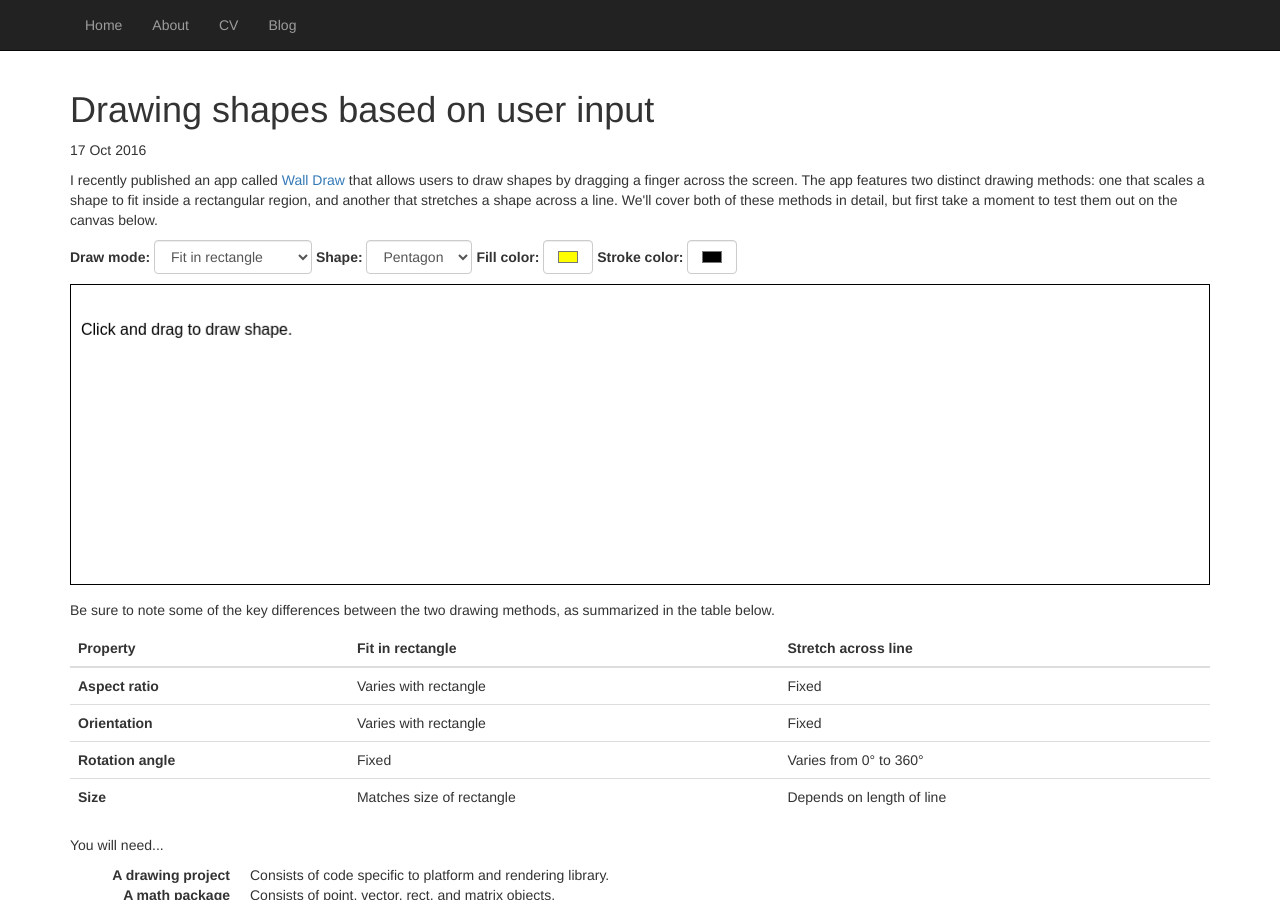
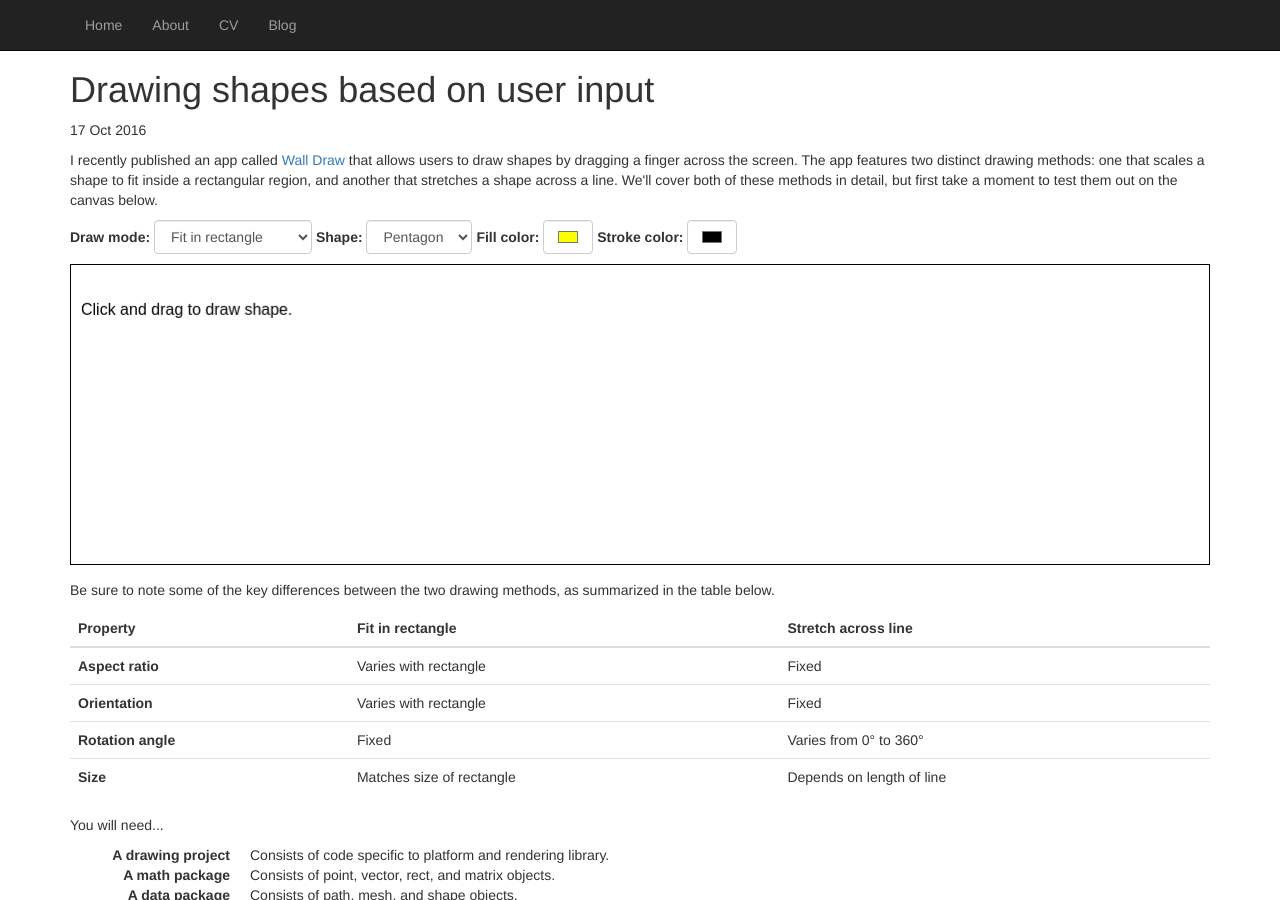
Before and after one commit to wjheesen/wjheesen.github.io, a Jekyll site: the page built from _posts/2016-10-17-drawing-shapes-based-on-user-input.html, in a window 1280 px wide and 900 px high. Built offline with Jekyll 4.4.1, drawn with Linux system fonts in a browser that asks for light colours.

Commit message:
Update default.html

```diff
--- a/_layouts/default.html
+++ b/_layouts/default.html
@@ -4,7 +4,7 @@
 <body>
     <div class="container">
         {% include header.html %}
-        <br/>{{ content }}<br/>
+        {{ content }}
         {% include footer.html %}
         {% include scripts.html %}
     </div>
```
